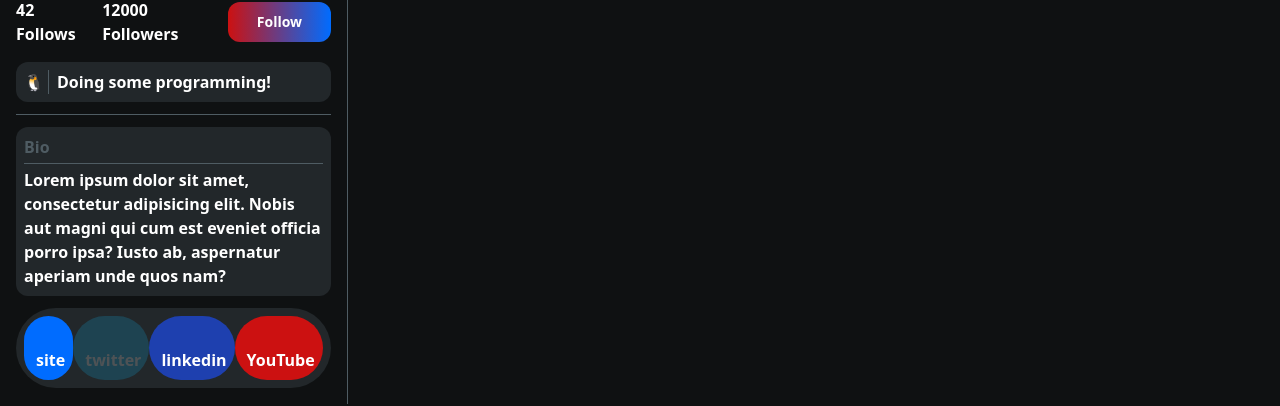
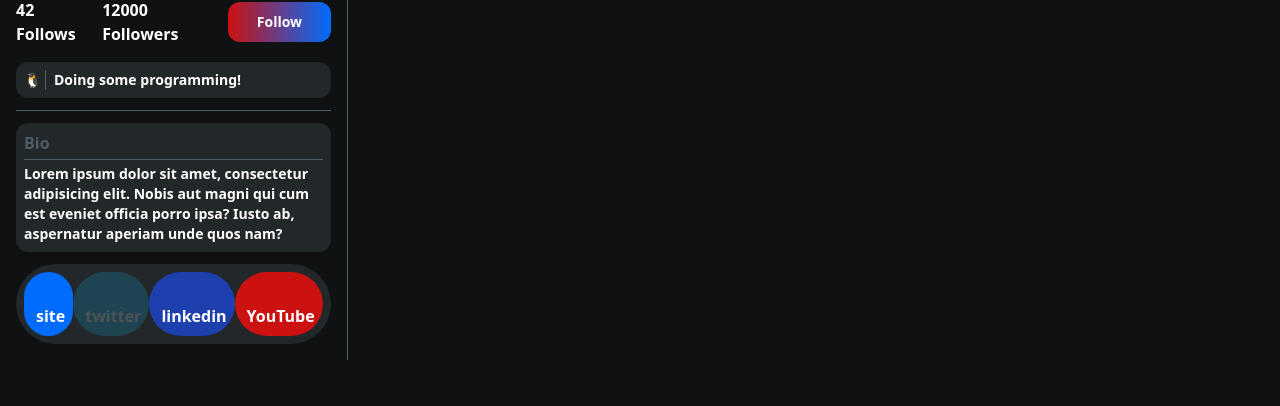
Before and after one commit to SnekAtMiskolc/Magitian, a SvelteKit app: page /LinusTorvalds in a window 1280 px wide. Shown: the part 327-733 px from the top of the page. Built offline with nearby package versions, Linux system fonts and the light colour scheme; some icons are missing.

Commit message:
Decreese font-size

```diff
--- a/src/routes/[owner]/+page.svelte
+++ b/src/routes/[owner]/+page.svelte
@@ -21,16 +21,16 @@
         <div class="grid space-y-3">
             <div class="bg-spcx-700 rounded-xl p-2 text-white font-semibold flex flex-row">
                 <div class="border-r border-spcx-400 mr-2">
-                    <h3 class="mr-1">🐧</h3>
+                    <h3 class="mr-1 text-sm">🐧</h3>
                 </div>
-                <h3>Doing some programming!</h3>
+                <h3 class="text-sm">Doing some programming!</h3>
             </div>
             <hr class="border-spcx-400">
             <div class="text-white font-semibold bg-spcx-700 p-2 rounded-xl">
                 <h3 class="text-spcx-400">Bio</h3>
 
                 <hr class="border-spcx-400 my-1">
-                <p>Lorem ipsum dolor sit amet, consectetur adipisicing elit. Nobis aut magni qui cum est eveniet officia porro ipsa? Iusto ab, aspernatur aperiam unde quos nam?</p>
+                <p class="text-sm font">Lorem ipsum dolor sit amet, consectetur adipisicing elit. Nobis aut magni qui cum est eveniet officia porro ipsa? Iusto ab, aspernatur aperiam unde quos nam?</p>
             </div>
             <!-- If the user doesn't have one of them then we shall lower it's opacity see: twitter -->
             <div class="text-white font-semibold bg-spcx-700 p-2 rounded-full flex justify-between">
```
